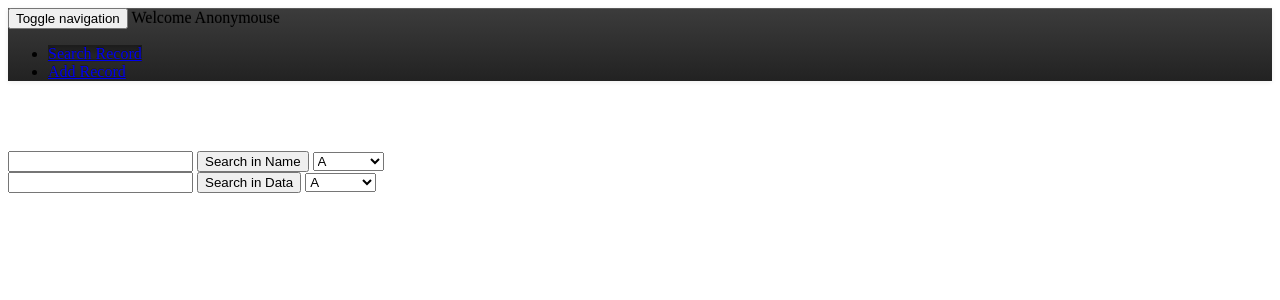
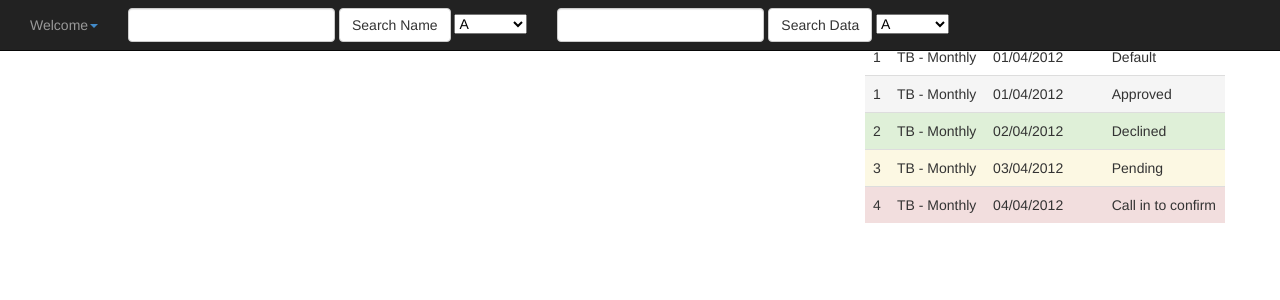
Before and after one commit to vaisakhb/dns_api, a Django app: page /ui/ in a window 1280 px wide. Shown: the top 300 px of the page. Run offline with Django 3.2, Linux system fonts and the light colour scheme; parts of the project's set-up code (start-up, migrations or seed data) failed here and were passed over.

```diff
--- a/api/ui/templates/base.html
+++ b/api/ui/templates/base.html
@@ -1,45 +1,71 @@
 <!DOCTYPE html>
+{% load staticfiles %}
 <html lang="en">
 <head>
-<meta charset="UTF-8">
-<title>DNS Management Tool</title>
-<link rel="stylesheet" href="../../static/css/bootstrap1.min.css">
-<link rel="stylesheet" href="../../static/css/bootstrap-theme.min.css">
-<script href="../../static/js/query.min.js"></script>
-<script href="../../static/js/bootstrap.min.js"></script>
+  <meta charset="utf-8">
+  <title>DNS Management</title>
+  <meta name="viewport" content="width=device-width, initial-scale=1.0">
+  <meta name="description" content="">
+  <meta name="author" content="">
+
+	<!--link rel="stylesheet/less" href="less/bootstrap.less" type="text/css" /-->
+	<!--link rel="stylesheet/less" href="less/responsive.less" type="text/css" /-->
+	<!--script src="js/less-1.3.3.min.js"></script-->
+	<!--append ‘#!watch’ to the browser URL, then refresh the page. -->
+
+	<link href="{% static 'css/bootstrap.min.css' %}" rel="stylesheet">
+	<link href="{% static 'css/style.css' %}" rel="stylesheet">
+
+  <!-- HTML5 shim, for IE6-8 support of HTML5 elements -->
+  <!--[if lt IE 9]>
+    <script src="js/html5shiv.js"></script>
+  <![endif]-->
+
+  <!-- Fav and touch icons -->
+  <link rel="apple-touch-icon-precomposed" sizes="144x144" href="img/apple-touch-icon-144-precomposed.png">
+  <link rel="apple-touch-icon-precomposed" sizes="114x114" href="img/apple-touch-icon-114-precomposed.png">
+  <link rel="apple-touch-icon-precomposed" sizes="72x72" href="img/apple-touch-icon-72-precomposed.png">
+  <link rel="apple-touch-icon-precomposed" href="img/apple-touch-icon-57-precomposed.png">
+  <link rel="shortcut icon" href="{% static 'img/favicon.png' %}">
+
+	<script type="text/javascript" src="{% static 'js/jquery.min.js' %}"></script>
+	<script type="text/javascript" src="{% static 'js/bootstrap.min.js' %}"></script>
+	<script type="text/javascript" src="{% static 'js/scripts.js' %}"></script>
 </head>
+
 <body>
-<nav id="myNavbar" class="navbar navbar-default navbar-inverse navbar-fixed-top" role="navigation">
-    <!-- Brand and toggle get grouped for better mobile display -->
+
+
+
+
+
 <div class="container">
+	<div class="row clearfix">
+		<div class="col-md-12 column">
+			<nav class="navbar navbar-default navbar-inverse navbar-fixed-top" role="navigation">
 				<div class="navbar-header">
-            <button type="button" class="navbar-toggle" data-toggle="collapse" data-target="#navbarCollapse">
-                <span class="sr-only">Toggle navigation</span>
-                <span class="icon-bar"></span>
-                <span class="icon-bar"></span>
-                <span class="icon-bar"></span>
-            </button>
-            <a class="navbar-brand" >Welcome {{username}}</a>
 				</div>
-        <!-- Collect the nav links, forms, and other content for toggling -->
-{% block sidebar %}
-        <div class="collapse navbar-collapse" id="navbarCollapse">
+
+				<div class="collapse navbar-collapse" id="bs-example-navbar-collapse-1">
 					<ul class="nav navbar-nav">
-                <li class="active"><a href="#" target="_self">Search Record</a></li>
-                <li><a href="/add" target="_self">Add Record</a></li>
+						<li class="Dropdown">
+							<a class="dropdown-toggle" data-toggle="dropdown">Welcome<strong class="caret"></strong></a>
+							<ul class="dropdown-menu">
+								<li>
+									<a href="/ui">Search Record</a>
+								</li>
+						</li>
+						<li>
+							<a href="/add">Add Record</a>
+						</li>
 							</ul>
-        </div>
-    </div>
-</nav>
-{% endblock %}
-<div id="content">
-<br>
-<br>
-<br>
-<form action="/ui/search/" method="get">
-        <input type="text" name="q">
+						</li>
+					</ul>
+					<form action="/ui/search/" class="navbar-form navbar-left" role="search" method="get">
+						<div class="form-group">
+							<input type="text" class="form-control" name="q">
 							<input type="hidden" name="page" value="1">
-        <input type="submit" value="Search in Name">
+						</div> <button type="submit" class="btn btn-default">Search Name</button>
 					<select name="type">
   <option value="A">A</option>
   <option value="PTR">PTR</option>
@@ -47,11 +73,11 @@
   <option value="CNAME">CNAME</option>
 </select>
 					</form>
-
-<form action="/ui/search/" method="get">
-	<input type="text" name="data">
-	<input type="submit" value="Search in Data">
+          <form action="/ui/search/" class="navbar-form navbar-left" role="search" method="get">
+            <div class="form-group">
+              <input type="text" class="form-control" name="data">
               <input type="hidden" name="page" value="1">
+            </div> <button type="submit" class="btn btn-default">Search Data</button>
           <select name="type">
   <option value="A">A</option>
   <option value="PTR">PTR</option>
@@ -59,8 +85,118 @@
   <option value="CNAME">CNAME</option>
 </select>
           </form>
-</br></br></br>
+				</div>
 
+			</nav>
+
+
+
+
+
+		</div>
+	</div>
+<div class="container">
+	<div class="row clearfix">
+		<div class="col-md-12 column">
+			<div class="row clearfix">
+				<div class="col-md-8 column">
+					<table class="table">
 {%block content %}  {% endblock %}
+					</table>
+				</div>
+				<div class="col-md-4 column">
+					<table class="table">
+						<thead>
+							<tr>
+								<th>
+									#
+								</th>
+								<th>
+									Product
+								</th>
+								<th>
+									Payment Taken
+								</th>
+								<th>
+									Status
+								</th>
+							</tr>
+						</thead>
+						<tbody>
+							<tr>
+								<td>
+									1
+								</td>
+								<td>
+									TB - Monthly
+								</td>
+								<td>
+									01/04/2012
+								</td>
+								<td>
+									Default
+								</td>
+							</tr>
+							<tr class="active">
+								<td>
+									1
+								</td>
+								<td>
+									TB - Monthly
+								</td>
+								<td>
+									01/04/2012
+								</td>
+								<td>
+									Approved
+								</td>
+							</tr>
+							<tr class="success">
+								<td>
+									2
+								</td>
+								<td>
+									TB - Monthly
+								</td>
+								<td>
+									02/04/2012
+								</td>
+								<td>
+									Declined
+								</td>
+							</tr>
+							<tr class="warning">
+								<td>
+									3
+								</td>
+								<td>
+									TB - Monthly
+								</td>
+								<td>
+									03/04/2012
+								</td>
+								<td>
+									Pending
+								</td>
+							</tr>
+							<tr class="danger">
+								<td>
+									4
+								</td>
+								<td>
+									TB - Monthly
+								</td>
+								<td>
+									04/04/2012
+								</td>
+								<td>
+									Call in to confirm
+								</td>
+							</tr>
+						</tbody>
+					</table>
+				</div>
+			</div>
+
 </body>
 </html>
--- a/api/ui/views.py
+++ b/api/ui/views.py
@@ -6,6 +6,7 @@ from django.template import Context, RequestContext
 from django.views.decorators.csrf import csrf_exempt
 import urllib, json, HTMLParser, socket, re, pprint, collections
 from django.core import serializers
+
 myhost = socket.gethostname()
 username = "Anonymouse"
 
```
Also changed, not shown: api/ui/templates/search.html (+35 -30 lines). Lines whose indentation alone changed are shown as unchanged.
